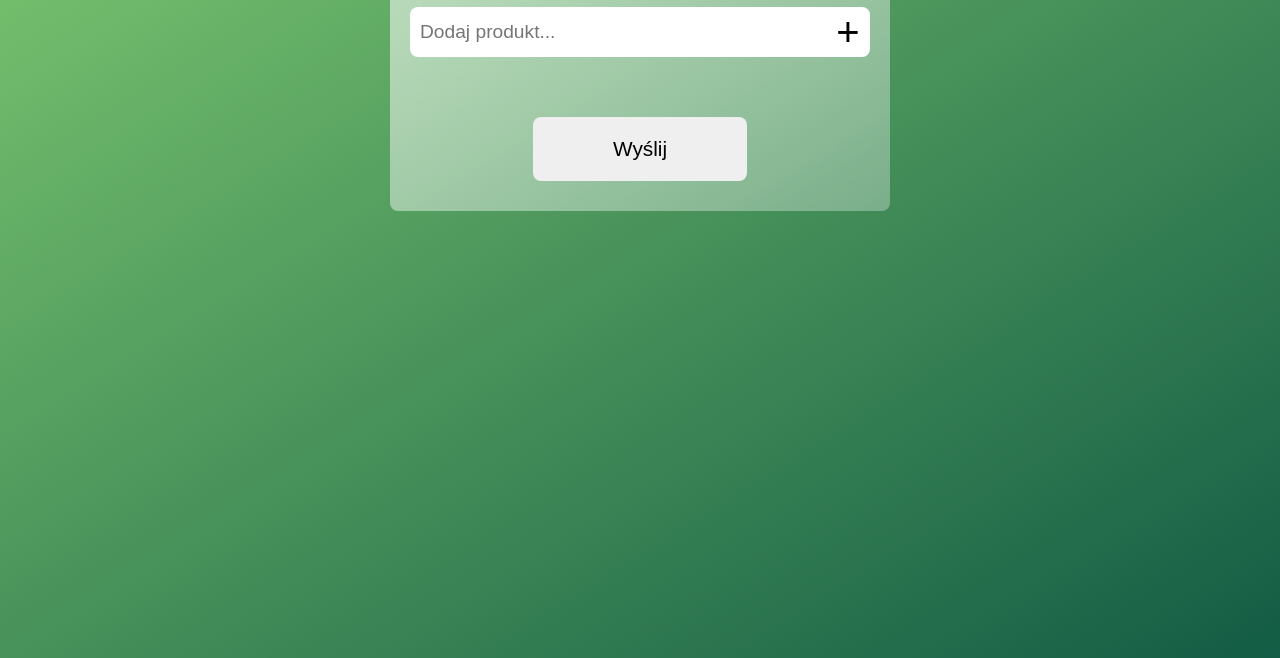
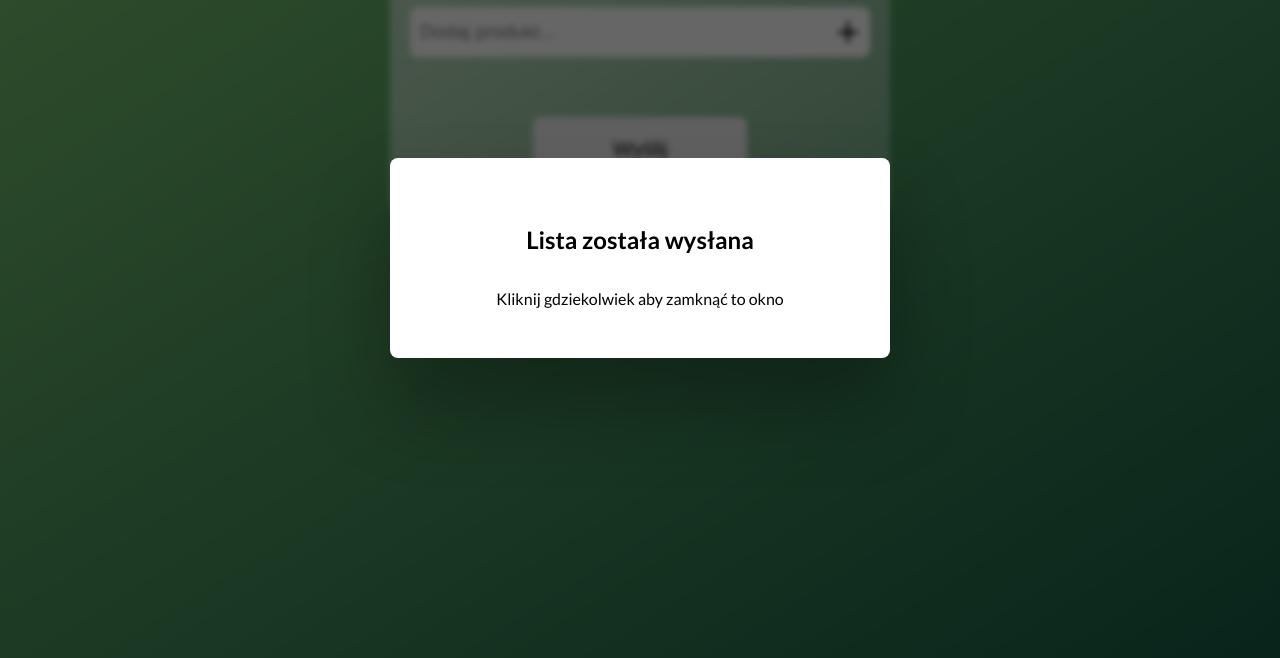
Before and after one commit to krzysztofpater/ShoppingApp, a plain HTML site: page index.html in a window 1280 px wide. Both pictures are taken after a click on the button "Wyślij". Shown: the part 142-800 px from the top of the page. Drawn offline with Linux system fonts and the light colour scheme; no server answers.

Commit message:
finished project, ready for release

```diff
--- a/index.html
+++ b/index.html
@@ -41,8 +41,16 @@
             </section>
         </div>
 
+    </section>
 
-    </section>
+    <div class="modal hidden">
+        <h2>Lista została wysłana</h2>
+        <p>
+            Kliknij gdziekolwiek aby zamknąć to okno
+        </p>
+    </div>
+    <div class="overlay hidden"></div>
+
 
 
     <script src="./js/script.js"></script>
--- a/js/script.js
+++ b/js/script.js
@@ -4,6 +4,9 @@ const send = document.querySelector(".btn__send");
 
 const mainInput = document.querySelector(".add__input");
 const mainList = document.querySelector(".list");
+
+const modal = document.querySelector(".modal");
+const overlay = document.querySelector(".overlay");
 
 //create a place in localstorage where list of shopping products will be hold
 let list = JSON.parse(localStorage.getItem("list")) || [];
@@ -111,5 +114,18 @@ send.addEventListener("click", () => {
 		})
 		.catch((error) => {
 			console.error("Error:", error);
-		});
+		})
+		//info window
+		.then(openModal);
 });
+
+const openModal = () => {
+	modal.classList.remove("hidden");
+	overlay.classList.remove("hidden");
+};
+const closeModal = () => {
+	modal.classList.add("hidden");
+	overlay.classList.add("hidden");
+};
+
+document.addEventListener("click", closeModal);
--- a/sass/main.scss
+++ b/sass/main.scss
@@ -119,3 +119,38 @@ h1 {
 		transform: scale(102%);
 	}
 }
+
+// hidden classes
+.modal {
+	position: absolute;
+	top: 50%;
+	left: 50%;
+	transform: translate(-50%, -50%);
+	width: 50%;
+	max-width: 500px;
+	text-align: center;
+	min-height: 200px;
+	background-color: white;
+	padding: 3rem;
+	border-radius: 8px;
+	box-shadow: 0 3rem 5rem rgba(0, 0, 0, 0.3);
+	z-index: 10;
+}
+h2 {
+	margin: 1.2rem 1rem 2.2rem;
+}
+
+.overlay {
+	position: absolute;
+	top: 0;
+	left: 0;
+	width: 100%;
+	height: 100%;
+	background-color: rgba(0, 0, 0, 0.6);
+	backdrop-filter: blur(3px);
+	z-index: 5;
+}
+
+.hidden {
+	display: none;
+}
```
Also changed, not shown: css/main.css, 1 other file.
